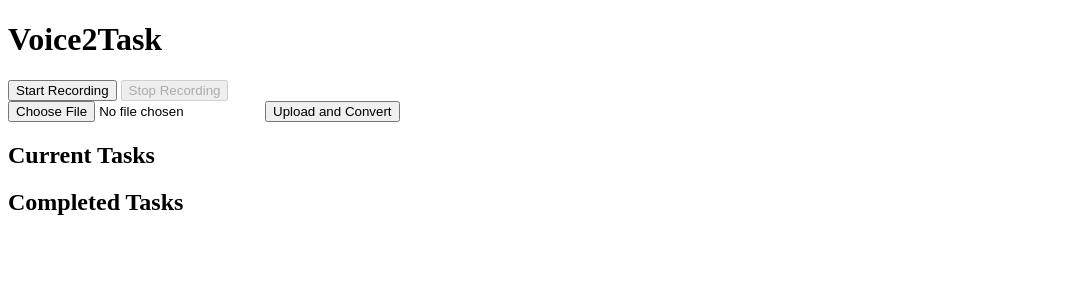
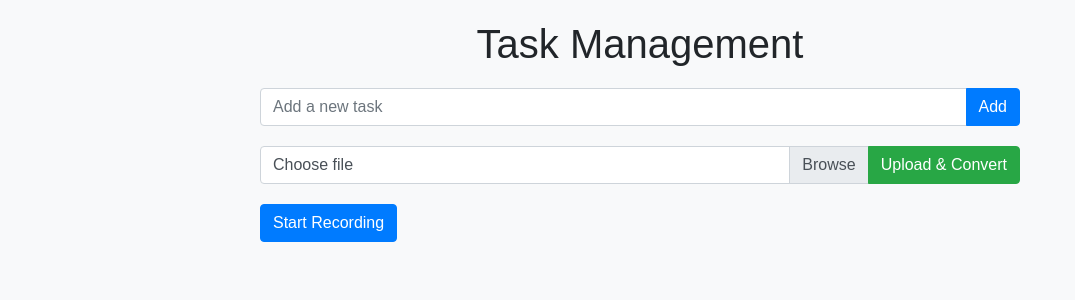
Before and after one commit to aw-jad/Rec, a Python web app: template templates/index.html in a window 1280 px wide. Shown: the top 300 px of the page, without its empty margins (0-1075 px from the left). Run offline with Jinja, Linux system fonts and the light colour scheme; the template is opened without the code that fills it, so the values that code supplies are empty; some libraries are stand-ins or nearby versions.

Commit message:
Whisper Model + Features
Used OpenAi whisper for transcription.
User can now save the tasks, mark them as completed and schedule notifications.

-> Integration of search feature left

```diff
--- a/templates/index.html
+++ b/templates/index.html
@@ -1,30 +1,101 @@
-{% extends 'base.html' %}
+<!DOCTYPE html>
+<html lang="en">
+<head>
+    <meta charset="UTF-8">
+    <meta name="viewport" content="width=device-width, initial-scale=1.0">
+    <title>Task Management</title>
+    <link rel="stylesheet" href="https://maxcdn.bootstrapcdn.com/bootstrap/4.5.2/css/bootstrap.min.css">
+    <style>
+        body {
+            background-color: #f8f9fa;
+            font-family: Arial, sans-serif;
+        }
+        .container {
+            max-width: 800px;
+            margin: 0 auto;
+            padding: 20px;
+        }
+        h1 {
+            text-align: center;
+            margin-bottom: 20px;
+        }
+        .task-list {
+            list-style-type: none;
+            padding: 0;
+        }
+        .task-item {
+            display: flex;
+            align-items: center;
+            justify-content: space-between;
+            padding: 10px;
+            background-color: white;
+            border: 1px solid #d4d4d4;
+            margin-bottom: 10px;
+        }
+        .task-item.completed label {
+            text-decoration: line-through;
+        }
+        .input-group {
+            margin-bottom: 20px;
+        }
+        .file-input {
+            display: none;
+        }
+    </style>
+</head>
+<body>
+    <div class="container">
+        <h1>Task Management</h1>
 
-{% block head %}
-<h1>
-    Voice2Task
-</h1>
-<button id="startRecording">Start Recording</button>
-<button id="stopRecording" disabled>Stop Recording</button>
-<div id="output"></div>
+        <form action="/add-task" method="POST" class="mb-3">
+            <div class="input-group">
+                <input type="text" name="task" class="form-control" placeholder="Add a new task" required>
+                <div class="input-group-append">
+                    <button type="submit" class="btn btn-primary">Add</button>
+                </div>
+            </div>
+        </form>
 
-<input type="file" id="fileInput">
-<button id="uploadButton">Upload and Convert</button>
+        <form action="/upload-and-convert" method="POST" class="mb-3">
+            <div class="input-group">
+                <div class="custom-file">
+                    <input type="file" class="custom-file-input file-input" id="file" name="file" accept=".mp3,.mp4,.wav,.flac,.ogg,.webm">
+                    <label class="custom-file-label" for="file">Choose file</label>
+                </div>
+                <div class="input-group-append">
+                    <button type="submit" class="btn btn-success">Upload & Convert</button>
+                </div>
+            </div>
+        </form>
 
+        <form action="/start-recording" method="POST" class="mb-3">
+            <button type="submit" class="btn btn-primary">Start Recording</button>
+        </form>
 
-<div id="currentTasks">
-    <h2>Current Tasks</h2>
-    <!-- Current tasks will be added here -->
-</div>
+        <ul class="task-list">
+            {% for index, (task, completed) in enumerate(tasks) %}
+                <li class="task-item {% if completed %}completed{% endif %}">
+                    <input type="checkbox" id="task-{{ index }}" {% if completed %}checked{% endif %}>
+                    <label for="task-{{ index }}">{{ task }}</label>
+                    <a href="{{ url_for('complete_task', task_index=index) }}" class="btn btn-secondary btn-sm">
+                        {% if completed %}Mark Incomplete{% else %}Mark Complete{% endif %}
+                    </a>
+                </li>
+            {% endfor %}
+        </ul>
+    </div>
 
-<div id="completedTasks">
-    <h2>Completed Tasks</h2>
-    <!-- Completed tasks will be added here -->
-</div>
+    <script src="https://code.jquery.com/jquery-3.5.1.slim.min.js"></script>
+    <script src="https://cdn.jsdelivr.net/npm/@popperjs/core@2.5.3/dist/umd/popper.min.js"></script>
+    <script src="https://maxcdn.bootstrapcdn.com/bootstrap/4.5.2/js/bootstrap.min.js"></script>
 
-{% endblock %}
-
-
-{% block body %}
-
-{% endblock %}
+    <script>
+        // Update file input label text
+        document.getElementById('file').addEventListener('change', function () {
+            var fileName = this.value.split('\\').pop();
+            var label = document.querySelector('.custom-file-label');
+            label.textContent = fileName;
+        });
+    </script>
+</body>
+</html>
```
Also changed, not shown: app.py (+92 -46 lines).
